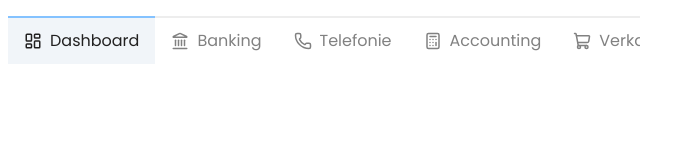
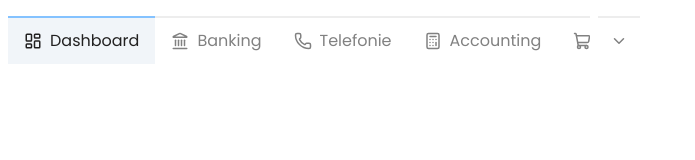
Before and after one commit to Qunitee/test-day-1, a Next.js app: page / in a window 1280 px wide. Shown: the top 160 px of the page, without its empty margins (0-695 px from the left). Built offline with nearby package versions, Linux system fonts and the light colour scheme.

Commit message:
moved client dropdown to widgets

```diff
--- a/app/page.tsx
+++ b/app/page.tsx
@@ -3,7 +3,7 @@
 import dynamic from 'next/dynamic';
 
 const TabBarClient = dynamic(
-  () => import('../entities/tab-bar/tab-bar-client'),
+  () => import('@/widgets/tab-bar-client/tab-bar-client'),
   { ssr: false }
 );
 
--- a/entities/tab-bar/tab-bar-client.tsx
+++ /dev/null
@@ -1,85 +0,0 @@
-'use client';
-import { useState } from 'react';
-import {
-  closestCenter,
-  DndContext,
-  DragEndEvent,
-  PointerSensor,
-  useSensor,
-  useSensors,
-} from '@dnd-kit/core';
-import {
-  horizontalListSortingStrategy,
-  SortableContext,
-} from '@dnd-kit/sortable';
-import { restrictToHorizontalAxis } from '@dnd-kit/modifiers';
-import { UiTabBar } from '@/src/ui/ui-tab/ui-tab-bar/ui-tab-bar';
-import { useTabsStore } from '@/src/store/tabs-store/pinned-tabs.store';
-import { TabsData } from '@/entities/tab-bar/tabs-array';
-import { UiDraggableTab } from '@/src/ui/ui-tab/ui-draggable-tab/ui-draggable-tab';
-
-export default function TabBarClient() {
-  const [activeId, setActiveId] = useState<string | null>(
-    () => TabsData.find(t => t.isActive)?.id ?? null
-  );
-  const { pinnedIds, orderedIds, togglePin, reorder } = useTabsStore();
-
-  const sensors = useSensors(
-    useSensor(PointerSensor, {
-      activationConstraint: { distance: 5 },
-    })
-  );
-
-  const ordered = orderedIds
-    .map(id => TabsData.find(t => t.id === id))
-    .filter(Boolean) as typeof TabsData;
-
-  const withPinned = ordered.map(t => ({
-    ...t,
-    isPinned: pinnedIds.includes(t.id!),
-    isActive: t.id === activeId,
-  }));
-
-  const sortedTabs = [
-    ...withPinned.filter(t => t.isPinned),
-    ...withPinned.filter(t => !t.isPinned),
-  ];
-
-  const handleDragEnd = (event: DragEndEvent) => {
-    const { active, over } = event;
-    if (over && active.id !== over.id) {
-      reorder(active.id as string, over.id as string);
-    }
-  };
-
-  return (
-    <div className="py-2 w-1/2">
-      <DndContext
-        sensors={sensors}
-        collisionDetection={closestCenter}
-        onDragEnd={handleDragEnd}
-        modifiers={[restrictToHorizontalAxis]}
-      >
-        <SortableContext
-          items={sortedTabs.filter(t => !t.isPinned).map(t => t.id!)}
-          strategy={horizontalListSortingStrategy}
-        >
-          <UiTabBar className="h-12">
-            {sortedTabs.map(tab => (
-              <UiDraggableTab
-                key={tab.id}
-                id={tab.id!}
-                title={tab.title}
-                icon={tab.icon}
-                isPinned={tab.isPinned}
-                isActive={tab.isActive}
-                onClick={() => setActiveId(tab.id!)}
-                onTogglePin={() => togglePin(tab.id!)}
-              />
-            ))}
-          </UiTabBar>
-        </SortableContext>
-      </DndContext>
-    </div>
-  );
-}
--- /dev/null
+++ b/widgets/tab-bar-client/tab-bar-client.tsx
@@ -0,0 +1,78 @@
+'use client';
+import { useCallback, useEffect, useRef, useState } from 'react';
+import { DraggableTabBar } from '@/entities/tab-bar/components/tab-bar/draggable-tab-bar';
+import { TabDropdown } from '@/entities/tab-bar/components/tab-bar-dropdown/tab-bar-dropdown';
+import { useTabsStore } from '@/src/store/tabs-store/pinned-tabs.store';
+import { TabsData } from '@/entities/tab-bar/tabs-array';
+import { useHiddenTabs } from '@/src/hooks/use-hidden-tabs.hook';
+
+export default function TabBarClient() {
+  const [activeId, setActiveId] = useState<string | null>(
+    () => TabsData.find(t => t.isActive)?.id ?? null
+  );
+  const [pinnedWidth, setPinnedWidth] = useState(0);
+  const scrollRef = useRef<HTMLDivElement | null>(null);
+
+  const { pinnedIds, orderedIds, togglePin, reorder } = useTabsStore();
+
+  const ordered = orderedIds
+    .map(id => TabsData.find(t => t.id === id))
+    .filter(Boolean) as typeof TabsData;
+
+  const withPinned = ordered.map(t => ({
+    ...t,
+    isPinned: pinnedIds.includes(t.id!),
+    isActive: t.id === activeId,
+  }));
+
+  const pinned = withPinned.filter(t => t.isPinned);
+  const unpinned = withPinned.filter(t => !t.isPinned);
+  const sortedTabs = [...pinned, ...unpinned];
+
+  const setScrollRef = useCallback((el: HTMLDivElement | null) => {
+    scrollRef.current = el;
+  }, []);
+
+  // Ширина закреплённой (sticky) области — точка отсчёта для детекции скрытых вкладок.
+  useEffect(() => {
+    const el = scrollRef.current;
+    if (!el) return;
+    let width = 0;
+    el.querySelectorAll<HTMLElement>('[data-pinned="true"]').forEach(node => {
+      width += node.offsetWidth;
+    });
+    setPinnedWidth(width);
+  }, [pinnedIds, orderedIds]);
+
+  const hiddenIds = useHiddenTabs(scrollRef, pinnedWidth, [
+    orderedIds.join(),
+    pinnedIds.join(),
+    pinnedWidth,
+  ]);
+
+  const hiddenTabs = unpinned
+    .filter(t => hiddenIds.includes(t.id!))
+    .map(t => ({ id: t.id!, title: t.title, icon: t.icon }));
+
+  const goToTab = (id: string) => {
+    setActiveId(id);
+    scrollRef.current
+      ?.querySelector<HTMLElement>(`[data-tab-id="${id}"]`)
+      ?.scrollIntoView({ behavior: 'smooth', inline: 'center', block: 'nearest' });
+  };
+
+  return (
+    <div className="py-2 w-1/2">
+      <div className="relative flex items-center gap-2">
+        <DraggableTabBar
+          tabs={sortedTabs}
+          containerRef={setScrollRef}
+          onTabClick={setActiveId}
+          onTogglePin={togglePin}
+          onReorder={reorder}
+        />
+        <TabDropdown tabs={hiddenTabs} onSelect={goToTab} />
+      </div>
+    </div>
+  );
+}
```
